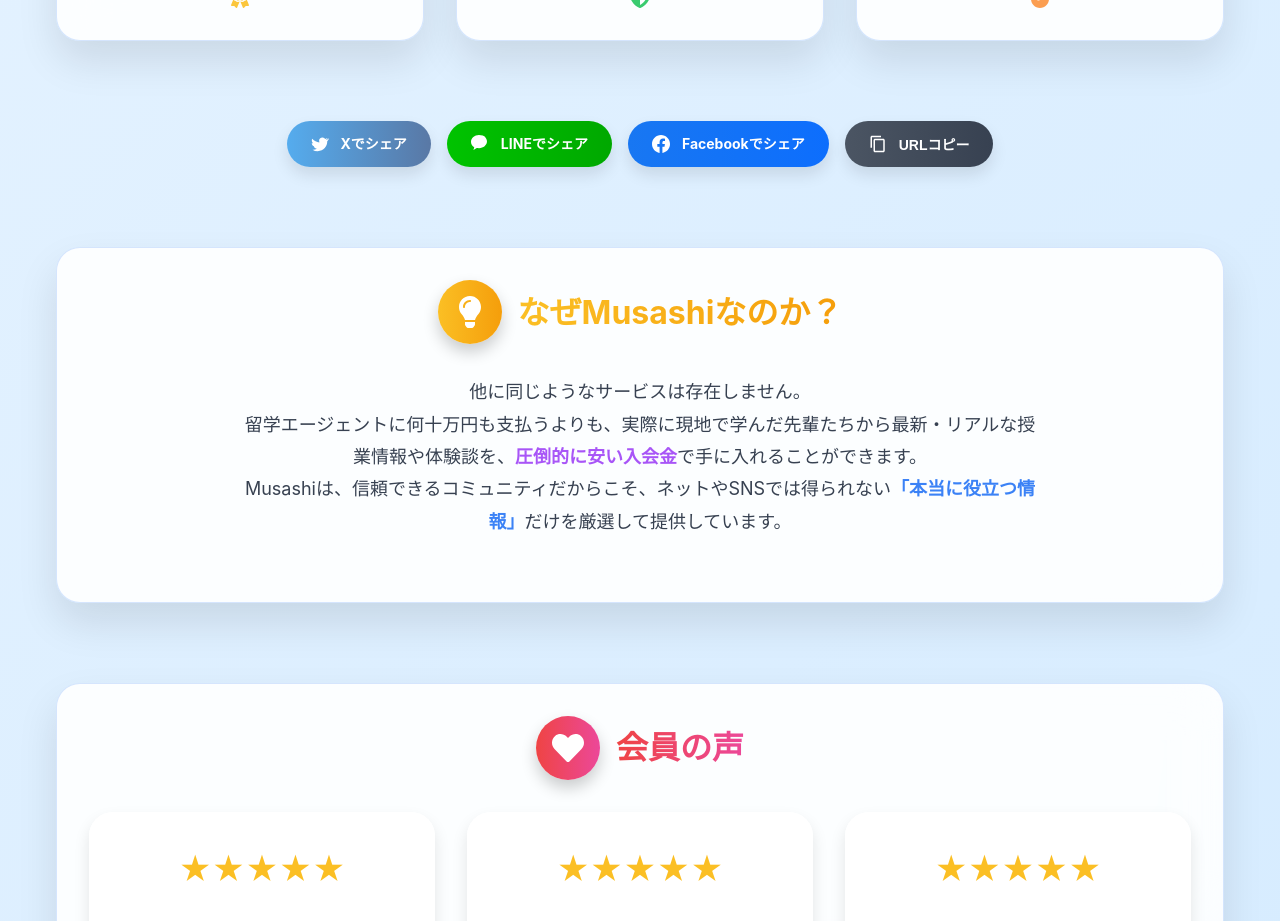
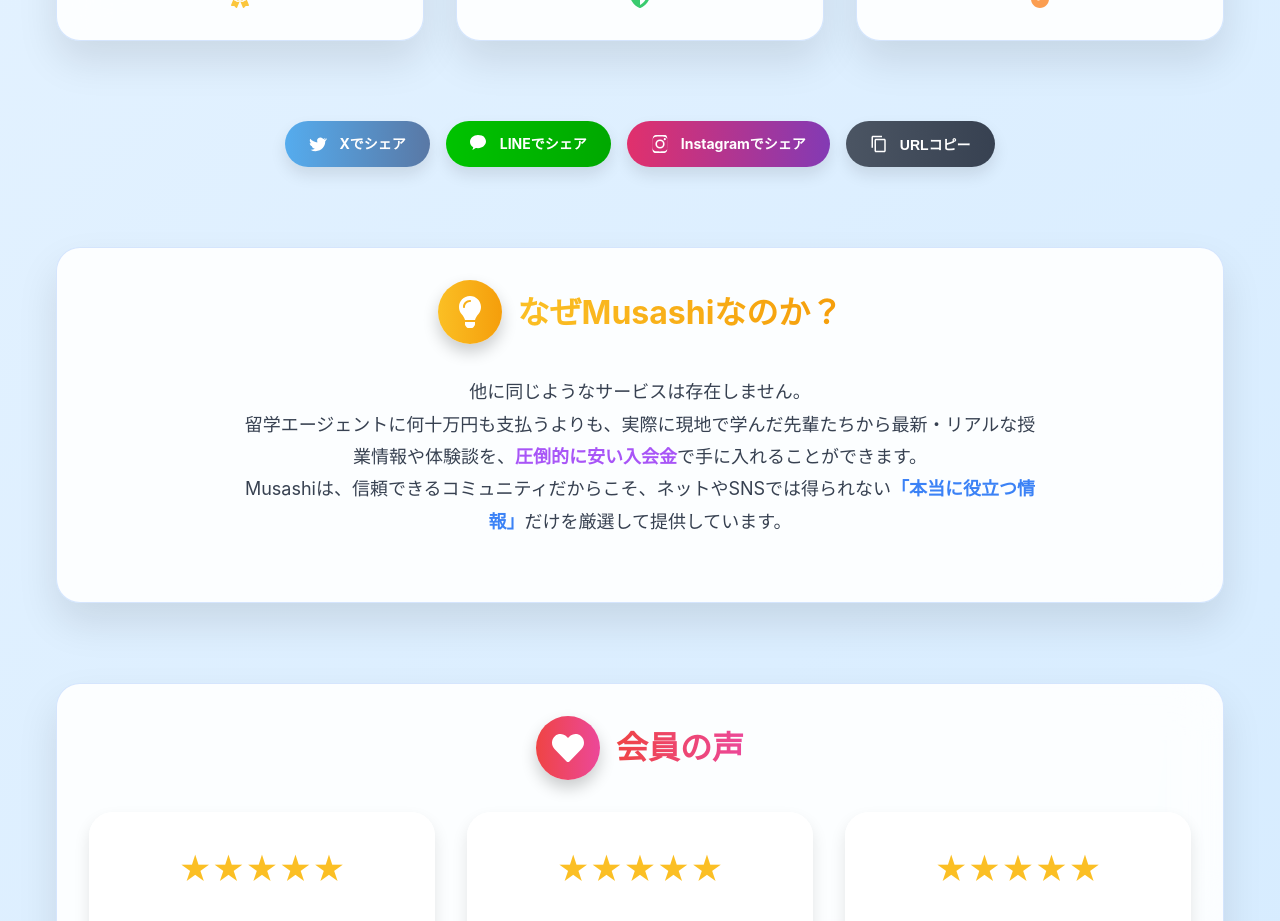
Before and after one commit to Sotaro-Ichii/kimuchi-site, a React (Vite) app: page / in a window 1280 px wide. Shown: the part 1560-2481 px from the top of the page. Built offline with nearby package versions, Linux system fonts and the light colour scheme; no server answers; the database is empty.

Commit message:
resize again

```diff
--- a/src/pages/LandingPage.jsx
+++ b/src/pages/LandingPage.jsx
@@ -798,14 +798,14 @@
           LINEでシェア
         </a>
         <a
-          href={`https://www.facebook.com/sharer/sharer.php?u=${encodeURIComponent(window.location.origin)}`}
+          href="https://www.instagram.com/musashi.official/"
           target="_blank"
           rel="noopener noreferrer"
           style={{
             display: 'inline-flex',
             alignItems: 'center',
             gap: '12px',
-            background: 'linear-gradient(to right, #1877f2, #0d6efd)',
+            background: 'linear-gradient(to right, #e1306c, #833ab4)',
             color: 'white',
             borderRadius: '50px',
             padding: '12px 24px',
@@ -828,8 +828,8 @@
             e.target.style.boxShadow = '0 8px 16px rgba(0,0,0,0.1)';
           }}
         >
-          <svg width="18" height="18" fill="currentColor" viewBox="0 0 24 24"><path d="M24 12.073c0-6.627-5.373-12-12-12s-12 5.373-12 12c0 5.99 4.388 10.954 10.125 11.854v-8.385H7.078v-3.47h3.047V9.43c0-3.007 1.792-4.669 4.533-4.669 1.312 0 2.686.235 2.686.235v2.953H15.83c-1.491 0-1.956.925-1.956 1.874v2.25h3.328l-.532 3.47h-2.796v8.385C19.612 23.027 24 18.062 24 12.073z"/></svg>
-          Facebookでシェア
+          <svg width="18" height="18" fill="currentColor" viewBox="0 0 24 24"><path d="M12 2.163c3.204 0 3.584.012 4.85.07 1.366.062 2.633.334 3.608 1.308.974.974 1.246 2.241 1.308 3.608.058 1.266.07 1.646.07 4.85s-.012 3.584-.07 4.85c-.062 1.366-.334 2.633-1.308 3.608-.974.974-2.241 1.246-3.608 1.308-1.266.058-1.646.07-4.85.07s-3.584-.012-4.85-.07c-1.366-.062-2.633-.334-3.608-1.308-.974-.974-1.246-2.241-1.308-3.608C2.175 15.647 2.163 15.267 2.163 12s.012-3.584.07-4.85c.062-1.366.334-2.633 1.308-3.608C4.515 2.567 5.782 2.295 7.148 2.233 8.414 2.175 8.794 2.163 12 2.163zm0-2.163C8.741 0 8.332.013 7.052.072 5.771.131 4.659.363 3.678 1.344c-.98.98-1.213 2.092-1.272 3.373C2.013 5.668 2 6.077 2 12c0 5.923.013 6.332.072 7.613.059 1.281.292 2.393 1.272 3.373.98.98 2.092 1.213 3.373 1.272C8.332 23.987 8.741 24 12 24s3.668-.013 4.948-.072c1.281-.059 2.393-.292 3.373-1.272.98-.98 1.213-2.092 1.272-3.373.059-1.281.072-1.69.072-7.613 0-5.923-.013-6.332-.072-7.613-.059-1.281-.292-2.393-1.272-3.373-.98-.98-2.092-1.213-3.373-1.272C15.668.013 15.259 0 12 0zm0 5.838a6.162 6.162 0 1 0 0 12.324 6.162 6.162 0 0 0 0-12.324zm0 10.162a3.999 3.999 0 1 1 0-7.998 3.999 3.999 0 0 1 0 7.998zm6.406-11.845a1.44 1.44 0 1 0 0 2.88 1.44 1.44 0 0 0 0-2.88z"/></svg>
+          Instagramでシェア
         </a>
         <button
           onClick={async () => {
```
